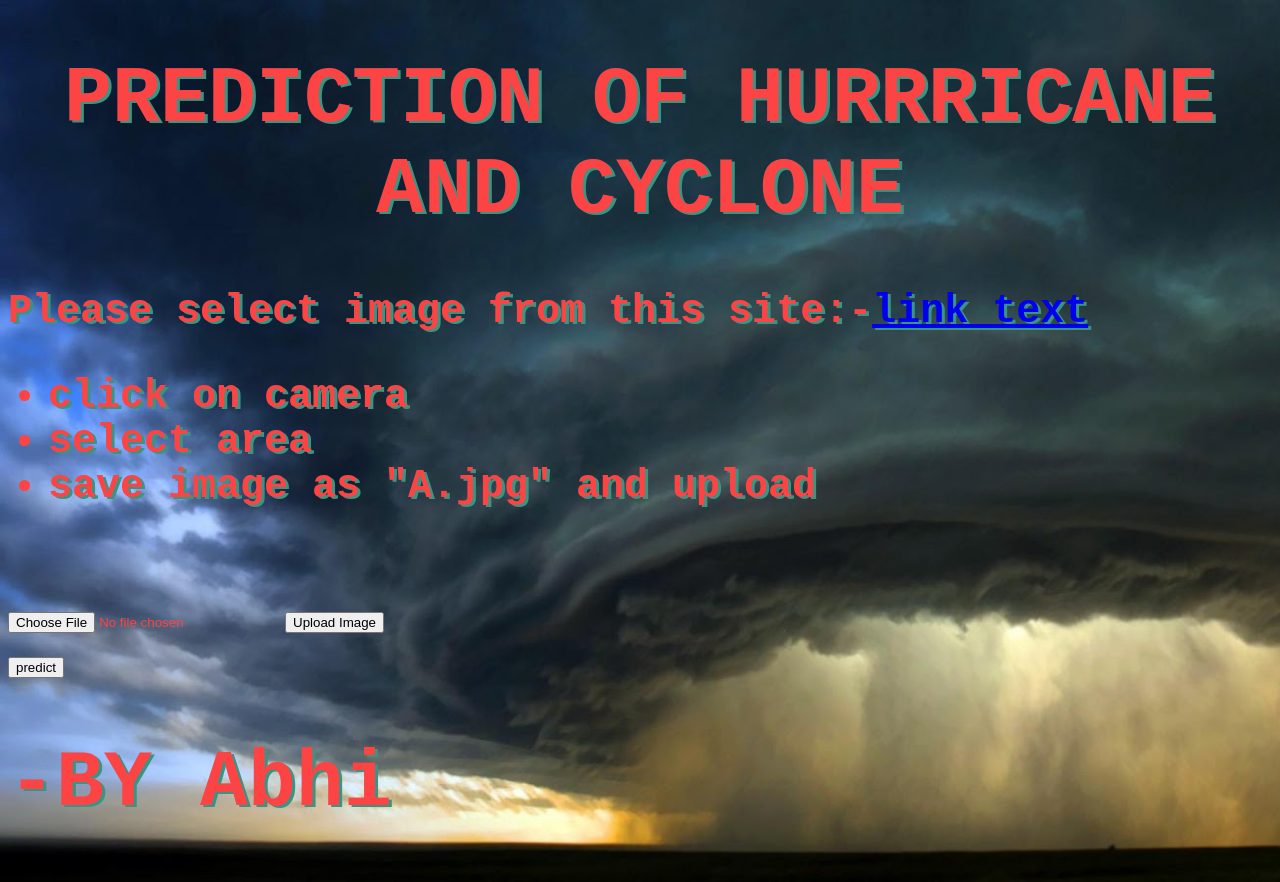
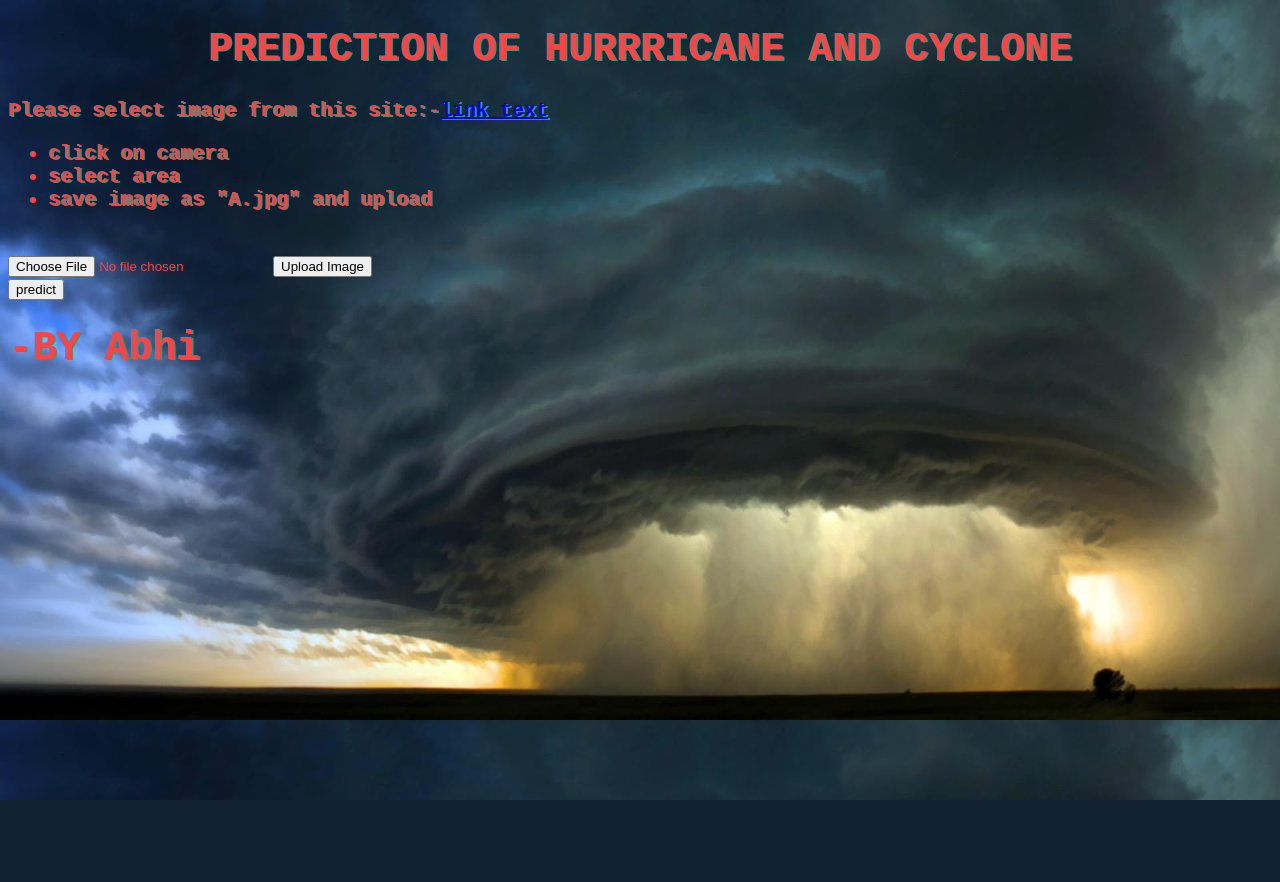
Before and after one commit to abhist20/Storm-detection-system-using-satellite-imagery-and-CNN, a PHP site: page / in a window 1280 px wide. After the commit the page ends 800 px from the top, so only its background shows below. Run offline with PHP 8.4, Linux system fonts and the light colour scheme.

Commit message:
Update style.css

```diff
--- a/style.css
+++ b/style.css
@@ -10,8 +10,8 @@ html {
 
 body {
   font-family: "Courier New", Helvetica, sans-serif;
-  font-size: 40px;
-  text-shadow: 3px 2px #379683;
+  font-size: 20px;
+  text-shadow: 2px 1px #379683;
      color: #FC4445;
 
   }
```
